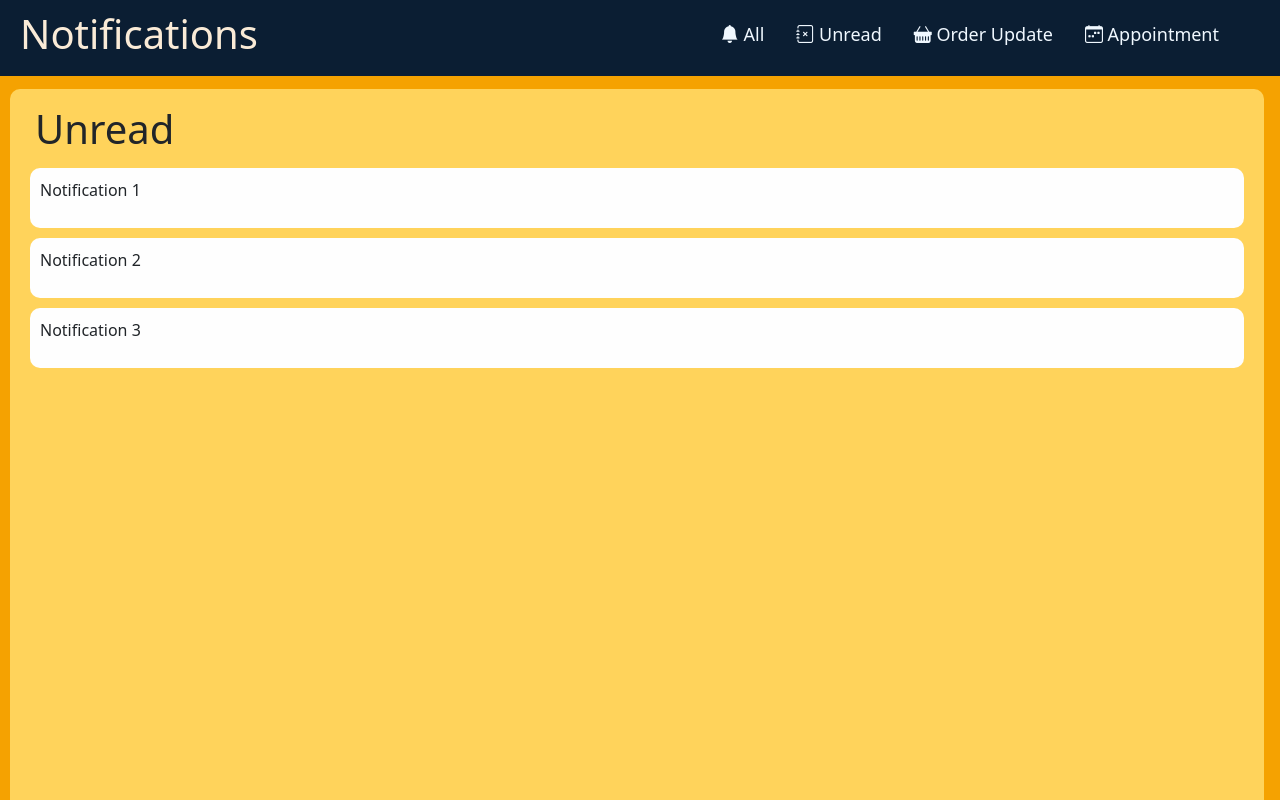
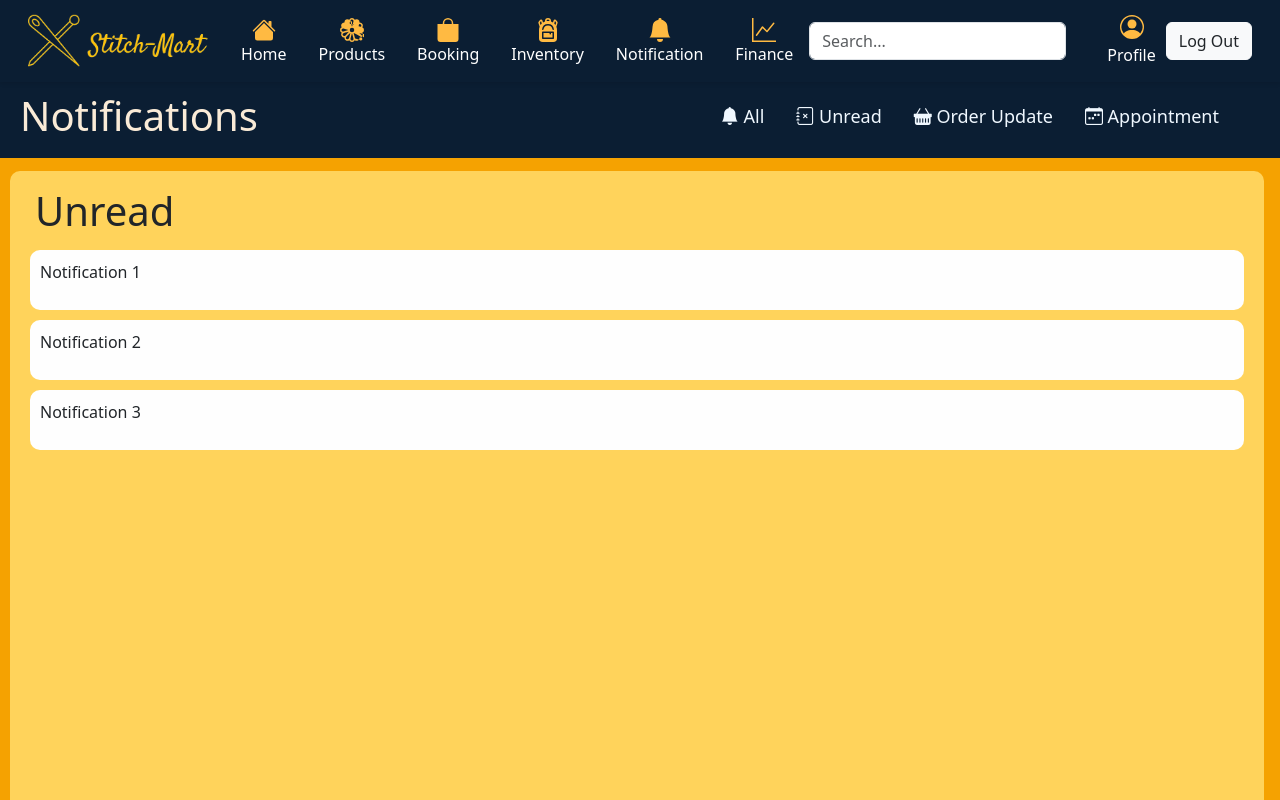
Before and after one commit to yumdmb/stitch-mart, a React (Create React App) app: page /notification in a window 1280 px wide. Shown: the top 800 px of the page. Built offline with nearby package versions, Linux system fonts and the light colour scheme.

Commit message:
added navigation to all nav bar icon (except financial)

```diff
--- a/src/components/Financial/FinancialApp.jsx
+++ b/src/components/Financial/FinancialApp.jsx
@@ -4,6 +4,7 @@ import { useNavigate } from 'react-router-dom';
 import FinancialRecords from './FinancialRecords';
 import OrderManagement from './OrderManagement';
 import FinancialReports from './FinancialReports';
+import HeaderAfterLogin from '../Header/HeaderAfterLogin';
 
 //Main App for Finance Module
 function FinancialApp() {
@@ -17,8 +18,9 @@ function FinancialApp() {
   };
 
   return (
-
-    <div style={{backgroundColor:"#ffba42"}}>
+    <div>
+      <HeaderAfterLogin />
+      <div style={{backgroundColor:"#ffba42"}}>
       <div className="financial">
         <h1>Finance</h1>
           <button className="home-button" onClick={goToHome}>Home</button>
@@ -29,6 +31,7 @@ function FinancialApp() {
         <div class="footer">
         <p>Footer</p>
       </div>
+      </div>
     </div>
   );
 }
--- a/src/components/Header/HeaderAfterLogin.jsx
+++ b/src/components/Header/HeaderAfterLogin.jsx
@@ -21,8 +21,16 @@ function HeaderAfterLogin () {
     };
 
     const goToHome = () => {
-      navigate('/');
+      navigate('/homeAfterLogin');
     };
+
+    const goToBooking = () => {
+      navigate('/bookingApp');
+    }
+
+    const goToProducts = () => {
+      navigate('/products');
+    }
 
 
     return (
@@ -70,6 +78,7 @@ function HeaderAfterLogin () {
                     <a
                       href=""
                       className="nav-link d-flex flex-column align-items-center justify-content-center text-white"
+                      onClick={goToProducts}
                     >
                       <div>
                         <svg
--- a/src/components/Notification/Notification.jsx
+++ b/src/components/Notification/Notification.jsx
@@ -1,11 +1,14 @@
 import React from 'react';
 import './Notification.css';
 import 'bootstrap/dist/css/bootstrap.min.css';
+import HeaderAfterLogin from '../Header/HeaderAfterLogin';
 
 function Notification() {
+
     return (
-
-        <div className='noti-container'>
+        <div>
+            <HeaderAfterLogin />
+            <div className='noti-container'>
             <div className='notification-header'>
                 <h1>Notifications</h1>
                 <ul className="label-nav">
@@ -37,6 +40,7 @@ function Notification() {
                 </div>
             </div>
         </div>
+        </div>
       );
 }
 
```
